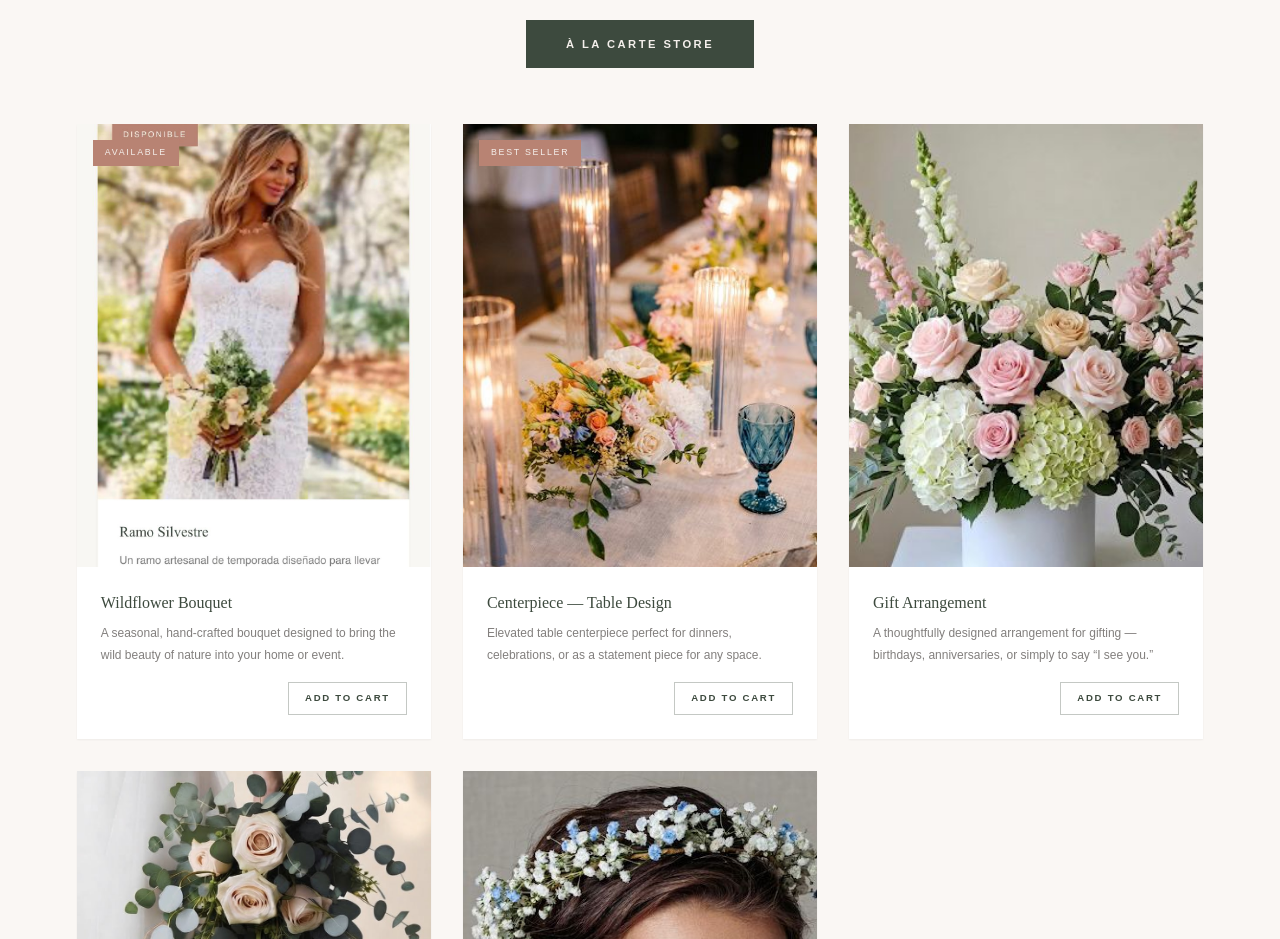
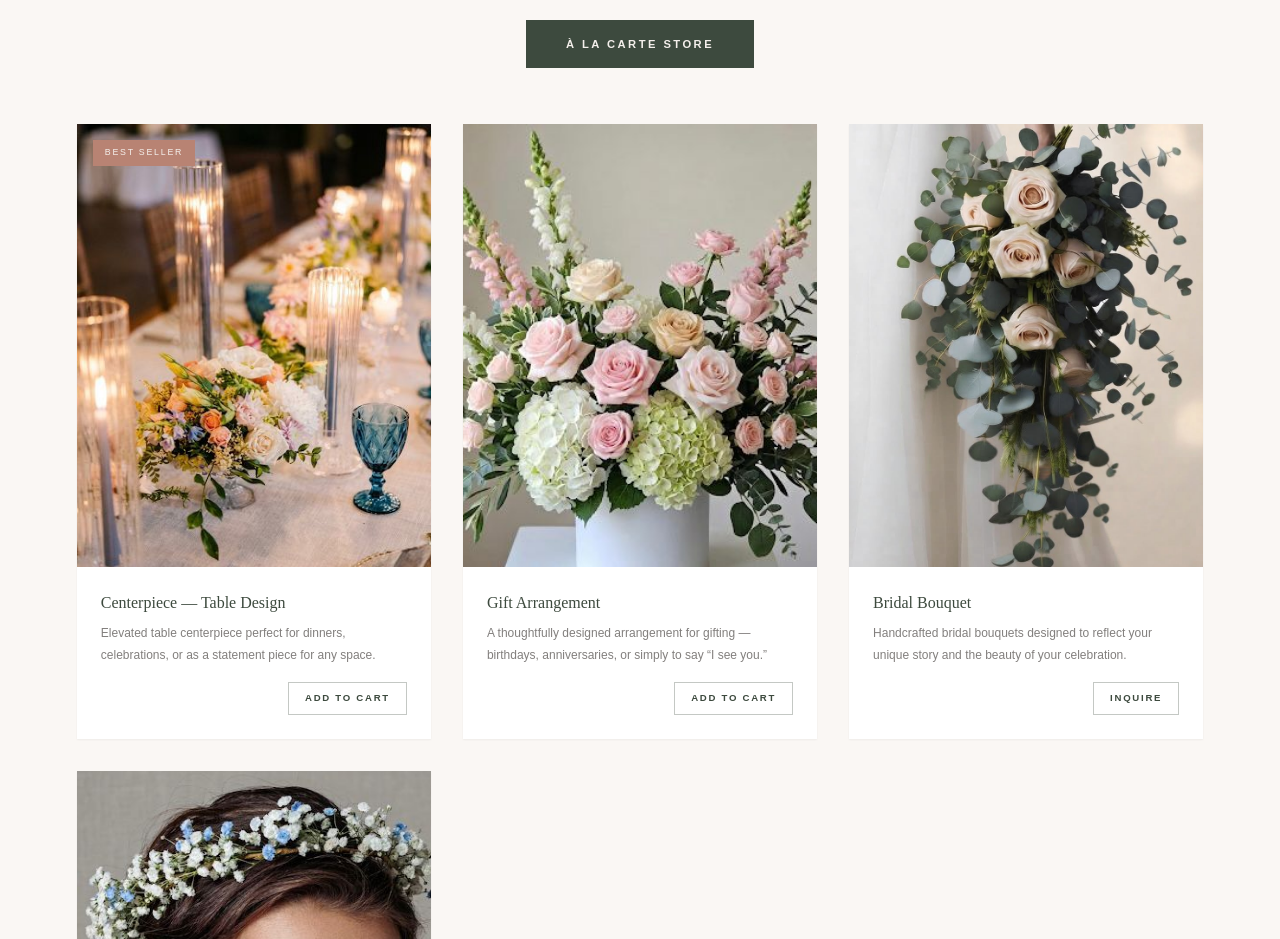
Before and after one commit to Omnix-Solution-Inc/wildflower, a Next.js app: page / in a window 1280 px wide. Shown: the part 4860-5799 px from the top of the page. Built offline with nearby package versions, Linux system fonts and the light colour scheme.

Commit message:
Quitar tarjeta 'Ramo Silvestre' de la tienda

```diff
--- a/src/components/landing/Shop.tsx
+++ b/src/components/landing/Shop.tsx
@@ -5,15 +5,6 @@ import { Bi } from '@/components/shared/Language'
 const WA = 'https://wa.me/13217329993?text='
 
 const products = [
-  {
-    img: '/gallery/07_wildflower_bouquet_real.jpg',
-    badge: { en: 'Available', es: 'Disponible' },
-    name: { en: 'Wildflower Bouquet', es: 'Ramo Silvestre' },
-    desc: {
-      en: 'A seasonal, hand-crafted bouquet designed to bring the wild beauty of nature into your home or event.',
-      es: 'Un ramo artesanal de temporada diseñado para llevar la belleza silvestre de la naturaleza a tu hogar o evento.',
-    },
-  },
   {
     img: '/gallery/05_tablescape_candles.jpg',
     badge: { en: 'Best Seller', es: 'Más Vendido' },
```
